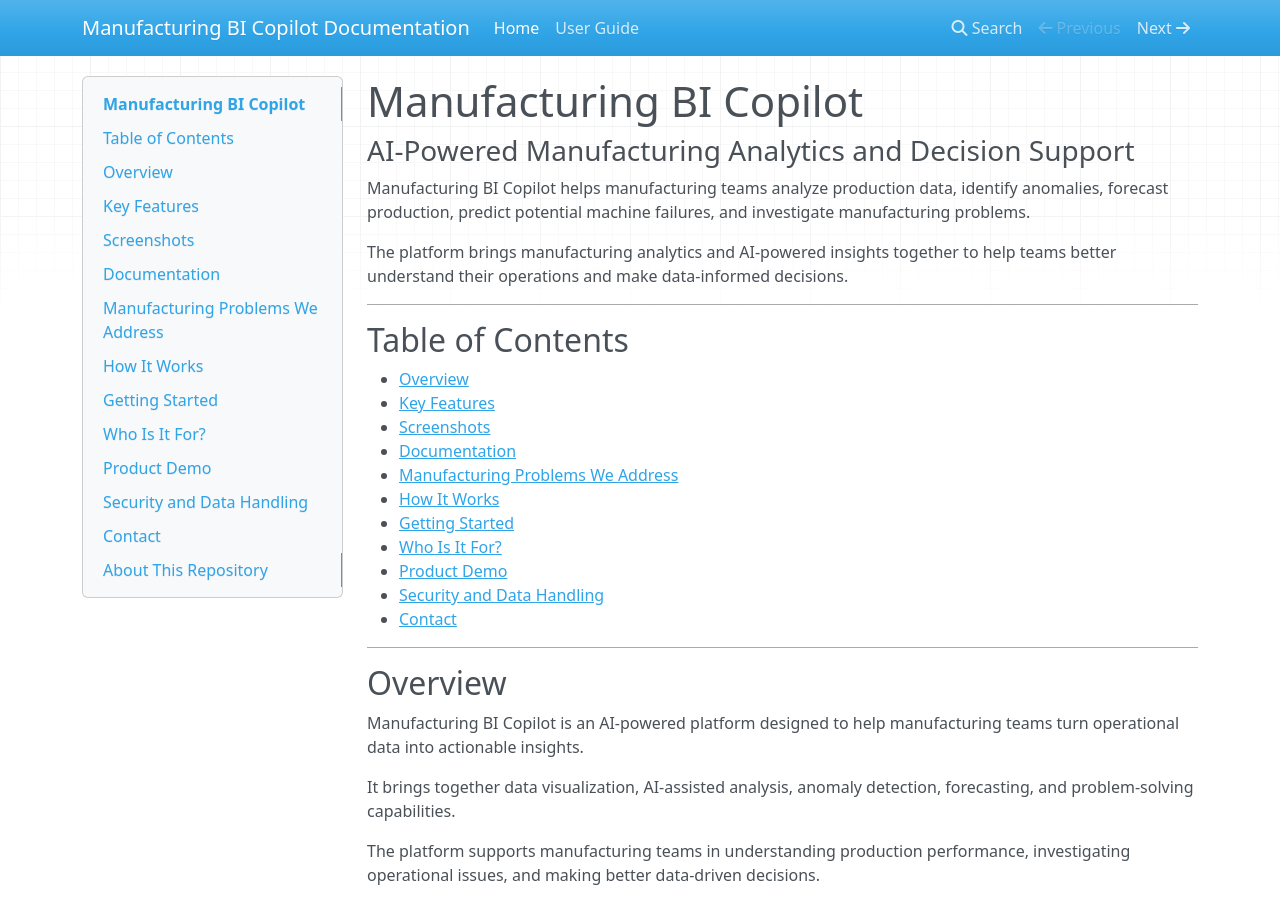
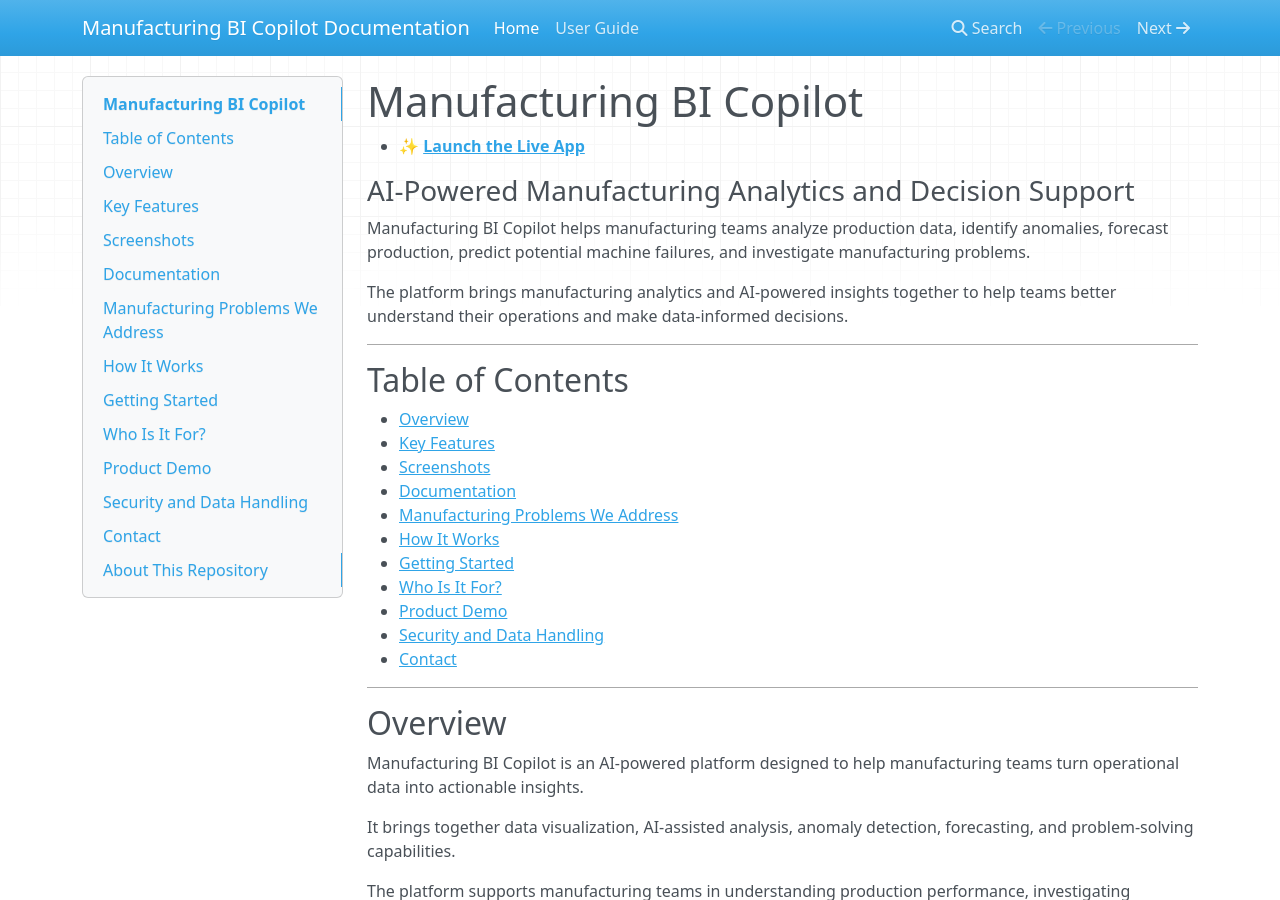
Before and after one commit to mayurlohar955-lgtm/manufacturing-bi-copilot-docs, an MkDocs documentation site: the page built from docs/README.md, in a window 1280 px wide and 900 px high. Built offline with MkDocs 1.6.1, drawn with Linux system fonts in a browser that asks for light colours; nearby versions of some CDN libraries.

Commit message:
Update README.md

```diff
--- a/docs/README.md
+++ b/docs/README.md
@@ -1,4 +1,6 @@
 # Manufacturing BI Copilot
+
+*   **✨ [Launch the Live App](https://manufacturing.bhavu.co/)**
 
 ### AI-Powered Manufacturing Analytics and Decision Support
 
```
